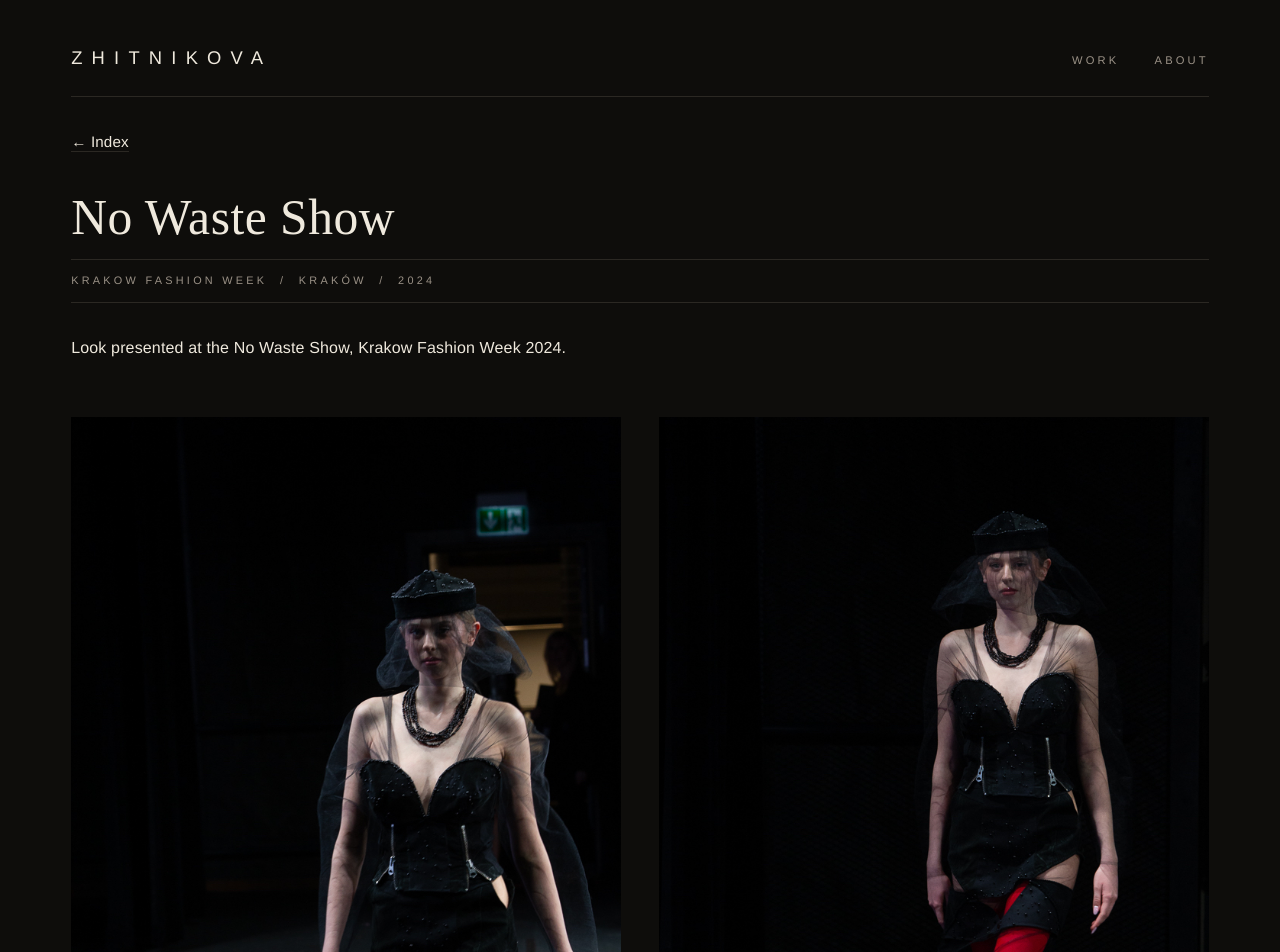
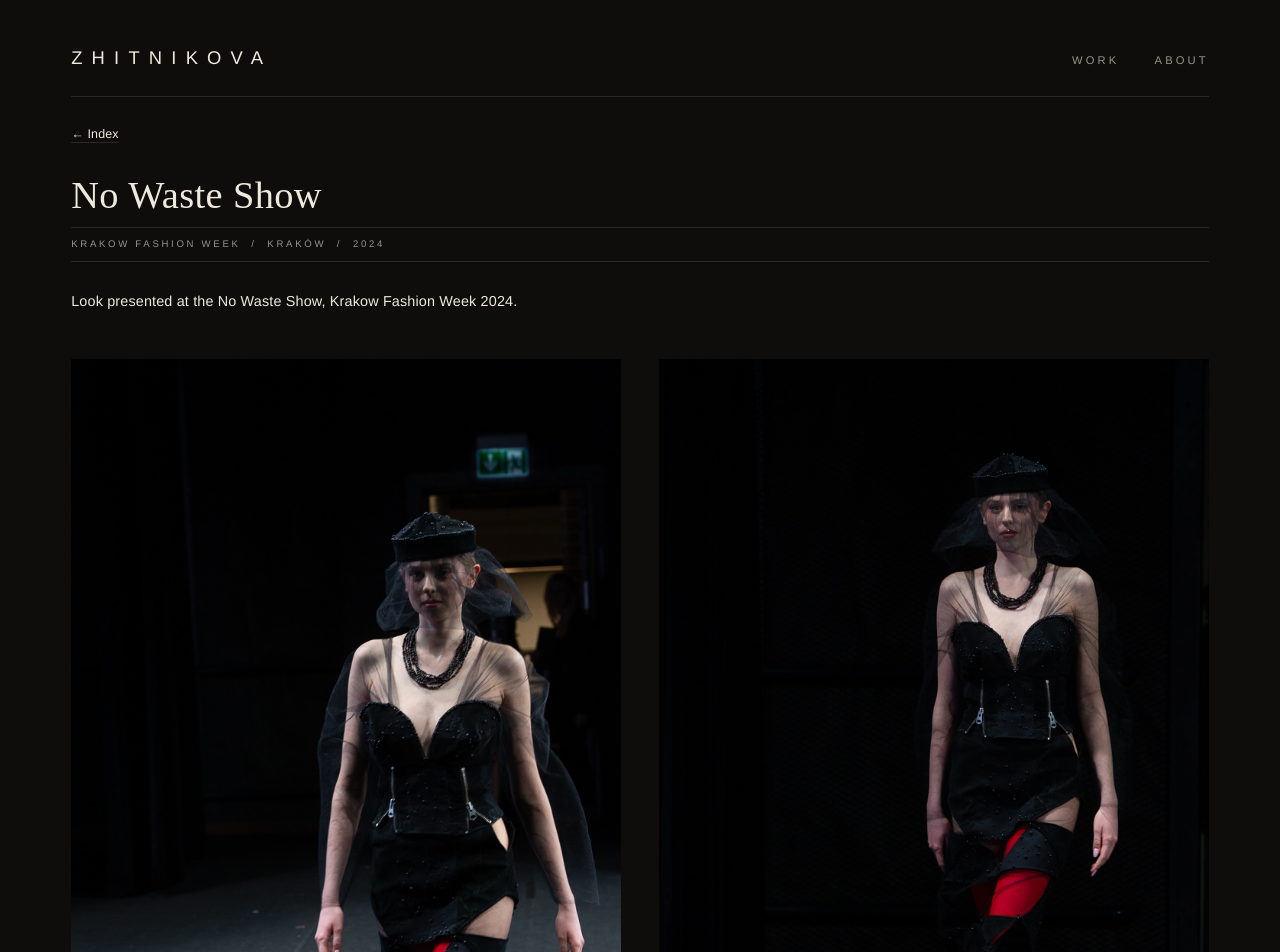
Before and after one commit to pzhitnikova/pzhitnikova.github.io, a Jekyll site: the page built from _projects/no-waste-show.md, in a window 1280 px wide. Shown: the top 952 px of the page. Built offline with Jekyll 4.4.1, drawn with Linux system fonts in a browser that asks for light colours.

Commit message:
Scale header block proportionally: meta band, body text, links
Co-Authored-By: Claude Fable 5 <noreply@anthropic.com>

```diff
--- a/assets/css/main.css
+++ b/assets/css/main.css
@@ -60,9 +60,9 @@ a:focus-visible, button:focus-visible {
 
 .label {
   font-family: var(--sans);
-  font-size: .68rem;
+  font-size: .6rem;
   font-weight: 400;
-  letter-spacing: .3em;
+  letter-spacing: .28em;
   text-transform: uppercase;
   color: var(--ink-dim);
 }
@@ -216,28 +216,28 @@ a:focus-visible, button:focus-visible {
 
 /* ── Pagina progetto ──────────────────────────────────────── */
 
-.backlink { margin: clamp(1.4rem, 3.5vh, 2.2rem) 0 0; }
+.backlink { margin: clamp(1.2rem, 3vh, 1.8rem) 0 0; font-size: .78rem; }
 
-.project-head { margin: clamp(1.5rem, 4vh, 2.4rem) 0 0; }
+.project-head { margin: clamp(1.2rem, 3.2vh, 1.9rem) 0 0; }
 
 .project-head h1, .page h1 {
-  font-size: clamp(1.9rem, 4.5vw, 3.1rem);
+  font-size: clamp(1.7rem, 3.5vw, 2.4rem);
   line-height: 1.08;
-  margin: 0 0 .9rem;
+  margin: 0 0 .7rem;
 }
 
 .project-meta {
   border-top: 1px solid var(--rule);
   border-bottom: 1px solid var(--rule);
-  padding: .7rem 0;
+  padding: .5rem 0;
   margin: 0;
 }
 
 .project-body {
   max-width: var(--measure);
-  margin: clamp(1.4rem, 3.5vh, 2.2rem) 0 0;
-  font-size: 1rem;
-  line-height: 1.8;
+  margin: clamp(1.2rem, 3vh, 1.8rem) 0 0;
+  font-size: .9rem;
+  line-height: 1.75;
 }
 .project-body p { margin: 0 0 1.2em; }
 
@@ -254,11 +254,11 @@ a:focus-visible, button:focus-visible {
 }
 .project-details > div:last-child { border-bottom: 1px solid var(--rule); }
 .project-details dt { padding-top: .2em; }
-.project-details dd { margin: 0; font-size: .96rem; }
+.project-details dd { margin: 0; font-size: .9rem; }
 
 /* Lookbook: dittico — foto a coppie, video centrato sotto */
 .lookbook {
-  margin: clamp(2.4rem, 6vh, 4rem) 0 0;
+  margin: clamp(2rem, 5vh, 3.2rem) 0 0;
   display: grid;
   grid-template-columns: 1fr 1fr;
   align-items: start;
@@ -297,7 +297,7 @@ a:focus-visible, button:focus-visible {
 .pager-next { text-align: right; margin-left: auto; }
 
 .pager-link {
-  font-size: clamp(1.2rem, 2.8vw, 1.6rem);
+  font-size: clamp(1.05rem, 2.3vw, 1.35rem);
   font-style: italic;
   transition: color .3s ease;
 }
@@ -315,7 +315,7 @@ a:focus-visible, button:focus-visible {
 .contact-list { margin-top: 3rem; }
 
 .notfound { padding: clamp(4rem, 15vh, 9rem) 0; }
-.notfound h1 { font-size: clamp(1.9rem, 4.5vw, 3rem); font-style: italic; margin: .4em 0 1em; }
+.notfound h1 { font-size: clamp(1.7rem, 3.5vw, 2.4rem); font-style: italic; margin: .4em 0 1em; }
 
 /* ── Footer ───────────────────────────────────────────────── */
 
```
